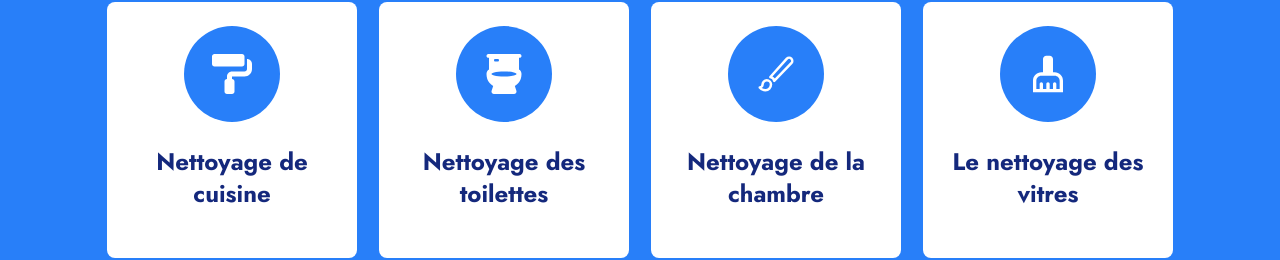
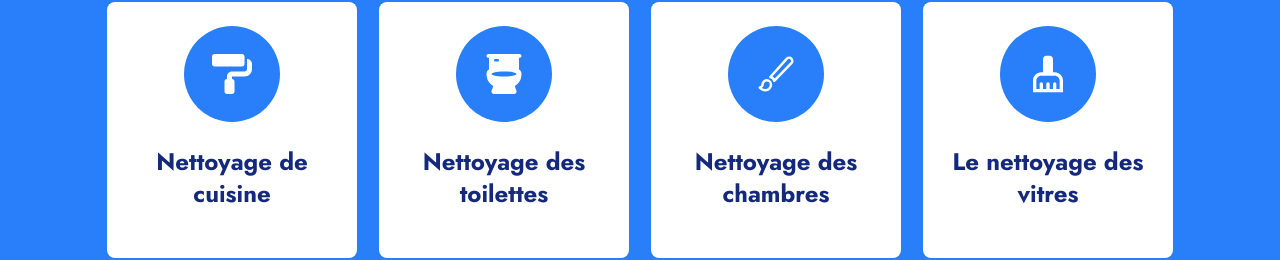
Before and after one commit to mugishap/clenix, a React (Vite) app: page / in a window 1280 px wide. Shown: the part 2171-2431 px from the top of the page. Built offline with nearby package versions, Linux system fonts and the light colour scheme.

Commit message:
Update index.ts

```diff
--- a/src/constants/index.ts
+++ b/src/constants/index.ts
@@ -100,7 +100,7 @@ export const services = [
     },
     {
         icon: IoBrushOutline,
-        title: "Nettoyage de la chambre"
+        title: "Nettoyage des chambres"
     },
     {
         icon: MdCleaningServices,
```
